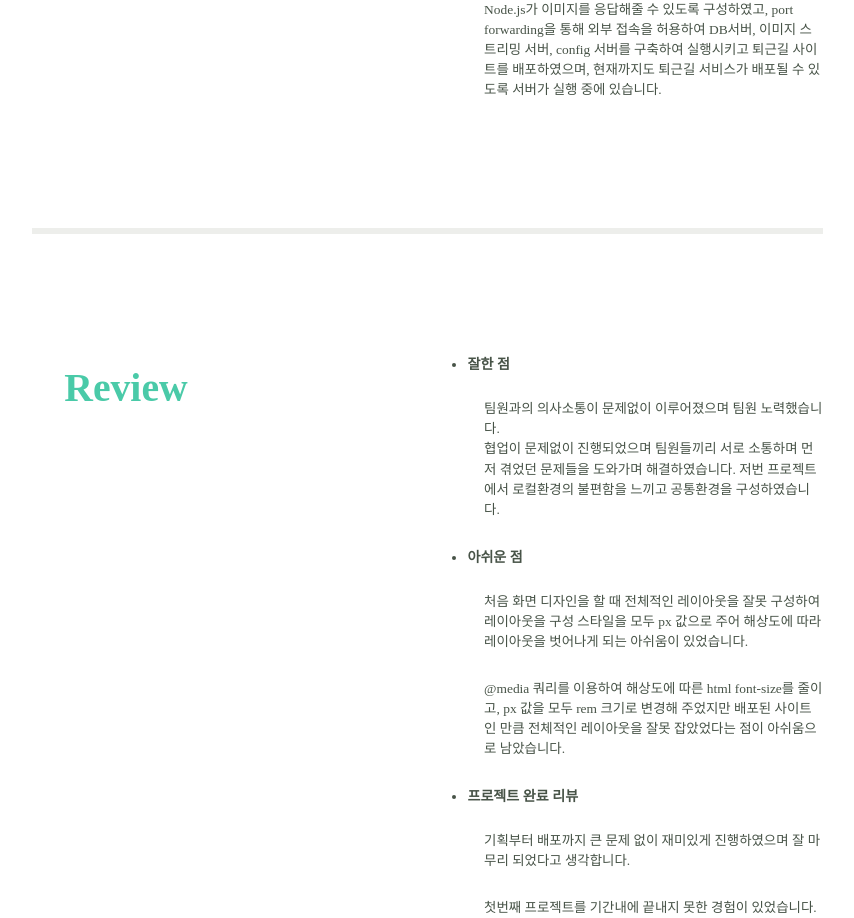
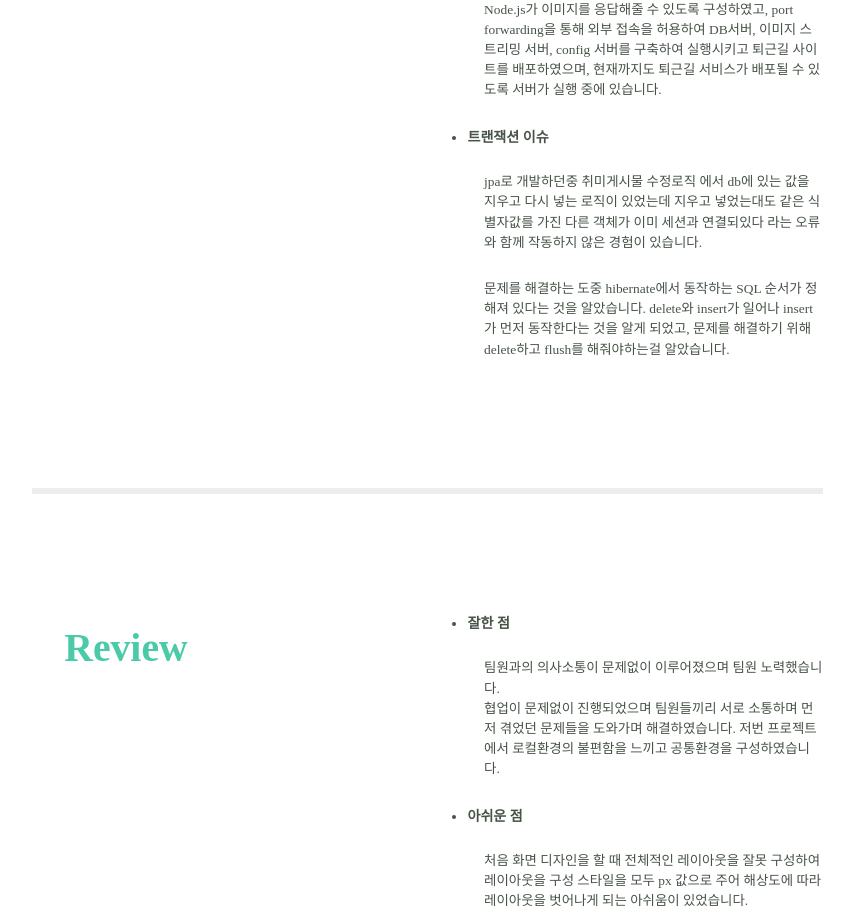
Before and after one commit to jjjh0508/Portfolio, a React (Create React App) app: page /toegeungil in a window 1280 px wide. Shown: the part 4895-5813 px from the top of the page, without its empty margins (317-1171 px from the left). Built offline with nearby package versions, Linux system fonts and the light colour scheme.

Commit message:
퇴근길 설명 추가

```diff
--- a/src/components/project/Toegeungil.js
+++ b/src/components/project/Toegeungil.js
@@ -208,7 +208,19 @@ const Toegeungil = ({ outsideToggle }) => {
                                         퇴근길 사이트를 배포하였으며, 현재까지도 퇴근길 서비스가 배포될 수 있도록 서버가 실행 중에 있습니다.
                                     </p>
                                 </li>
+                                <li> 트랜잭션 이슈
+                                    <p>
+                                        jpa로 개발하던중 취미게시물 수정로직 에서 db에 있는 값을 지우고 다시 넣는 로직이 있었는데
+                                        지우고 넣었는대도 같은 식별자값를 가진 다른 객체가 이미 세션과 연결되있다
+                                        라는 오류와 함께 작동하지 않은 경험이 있습니다.
+                                    </p>
+                                    <p>
+                                        문제를 해결하는 도중 hibernate에서 동작하는 SQL 순서가 정해져 있다는 것을 알았습니다.
+                                        delete와 insert가 일어나 insert가 먼저 동작한다는 것을 알게 되었고,
+                                        문제를 해결하기 위해 delete하고 flush를 해줘야하는걸 알았습니다.
 
+                                    </p>
+                                </li>
                             </ul>
                         </div>
                     </div>
```
